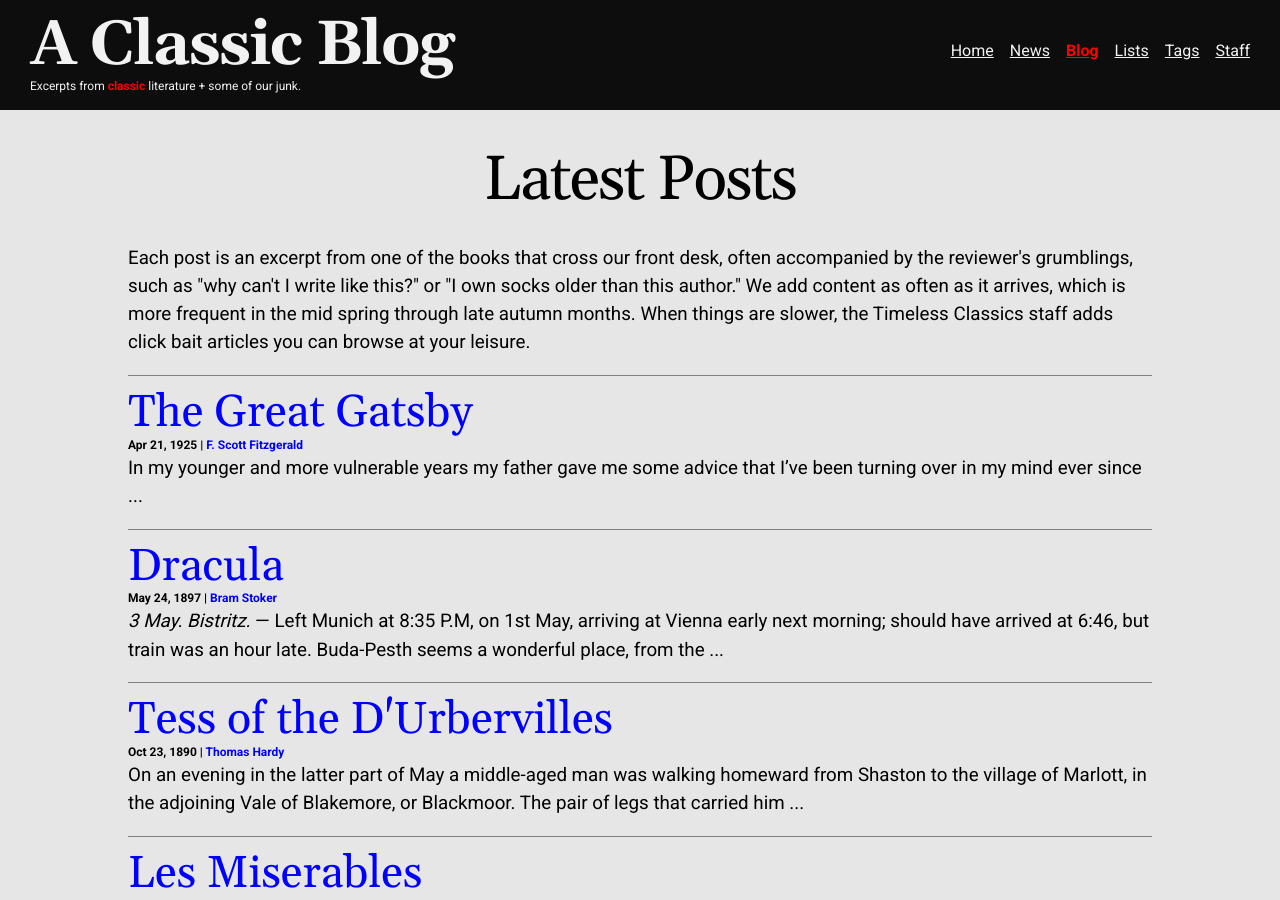
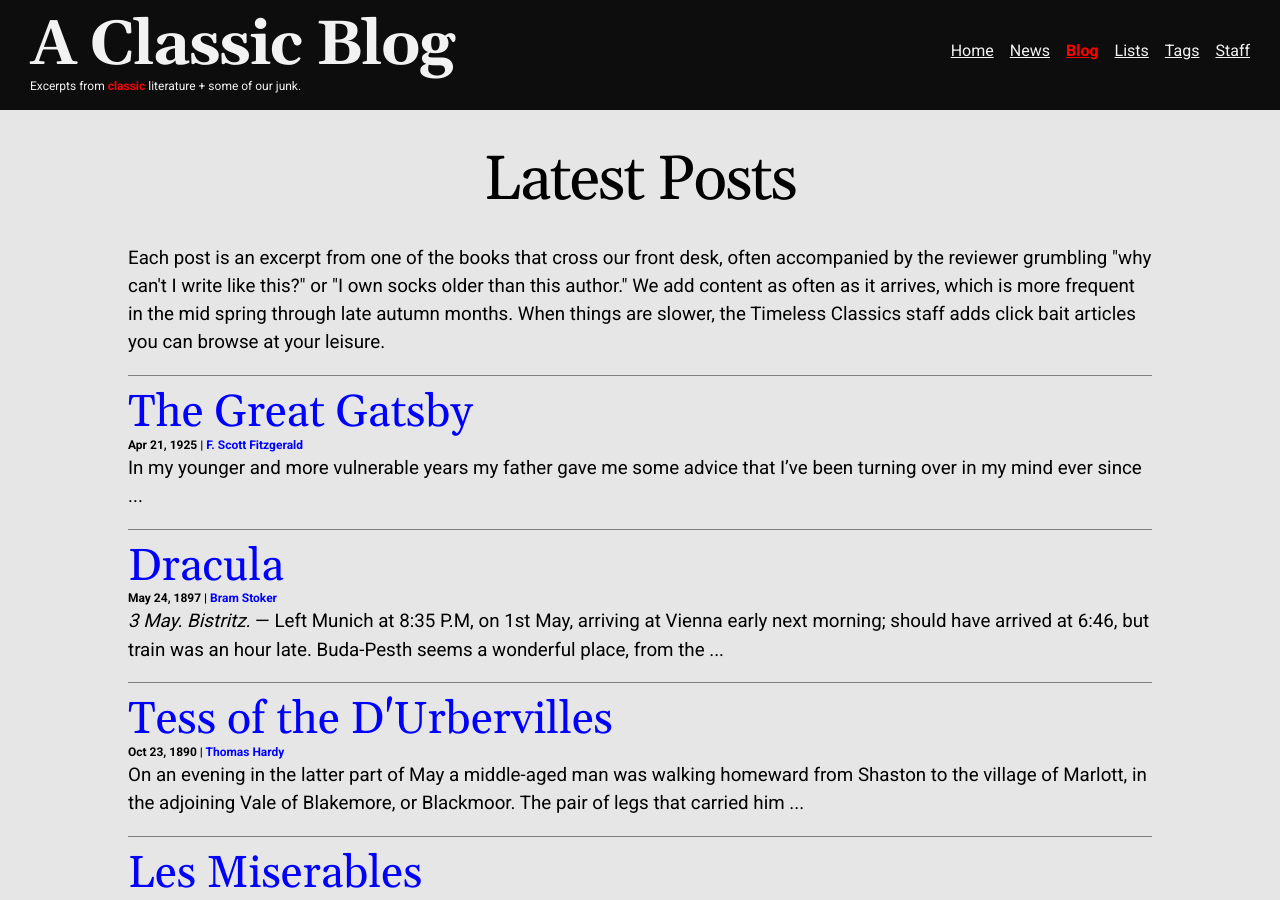
Before and after one commit to jsherling/classic-blog, a Jekyll site: the page built from blog.html, in a window 1280 px wide and 900 px high. Built offline with Jekyll 4.4.1, drawn with Linux system fonts in a browser that asks for light colours.

Commit message:
Gemfile and Blog page corrections

```diff
--- a/blog.html
+++ b/blog.html
@@ -5,11 +5,11 @@ title: Latest Posts
 <h1 class="mb-dot5em">{{ page.title }}</h1>
 <p>
   Each post is an excerpt from one of the books that cross our front desk, often
-  accompanied by the reviewer's grumblings, such as "why can't I write like
-  this?" or "I own socks older than this author." We add content as often as it
-  arrives, which is more frequent in the mid spring through late autumn months.
-  When things are slower, the Timeless Classics staff adds click bait articles
-  you can browse at your leisure.
+  accompanied by the reviewer grumbling "why can't I write like this?" or "I own
+  socks older than this author." We add content as often as it arrives, which is
+  more frequent in the mid spring through late autumn months. When things are
+  slower, the Timeless Classics staff adds click bait articles you can browse at
+  your leisure.
 </p>
 
 <ul>
```
Also changed, not shown: Gemfile (+3 -5 lines).
